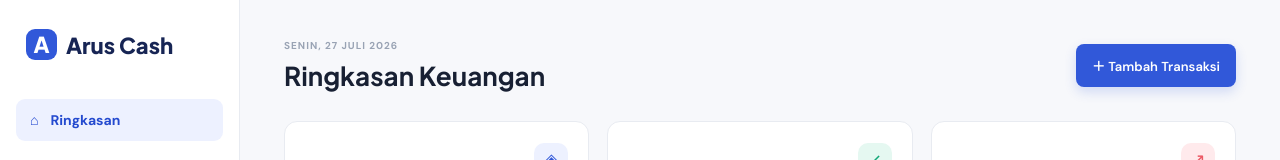
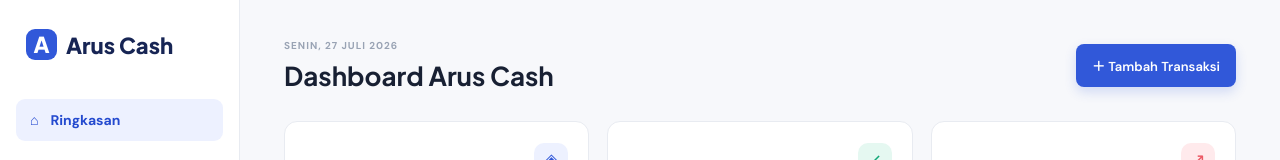
Before and after one commit to akmalmaulaana24/arus-cash, a plain HTML site: page frontend/index.html in a window 1280 px wide. Shown: the top 160 px of the page. Drawn offline with Linux system fonts and the light colour scheme; no server answers.

Commit message:
Update tampilan dashboard Arus Cash

```diff
--- a/frontend/index.html
+++ b/frontend/index.html
@@ -36,7 +36,7 @@
         <header>
           <div>
             <p class="eyebrow" id="dateTitle">SENIN, 27 JULI 2026</p>
-            <h1 id="pageTitle">Ringkasan Keuangan</h1>
+            <h1 id="pageTitle">Dashboard Arus Cash</h1>
           </div>
           <button class="primary" id="openModal">＋ Tambah Transaksi</button>
         </header>
```
